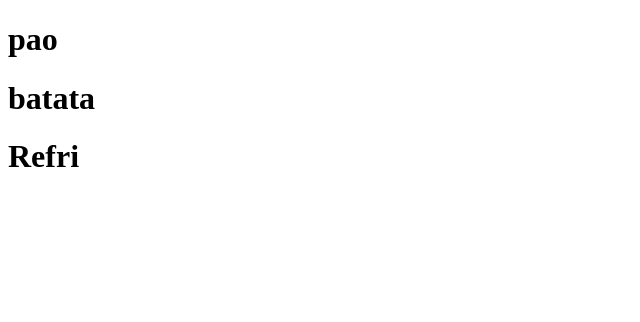
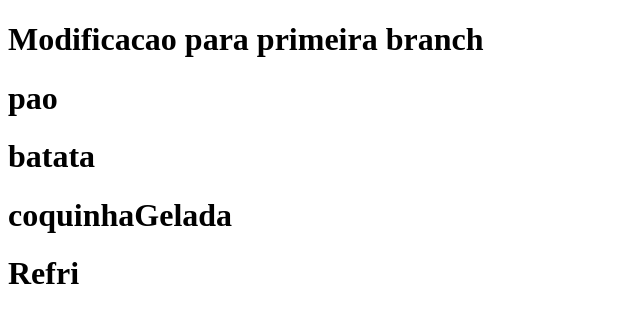
Before and after one commit to Zep213/aulaGithub, a plain HTML site: page index.html in a window 1280 px wide. Shown: the whole page, without its empty margins (0-640 px from the left). Drawn offline with Linux system fonts and the light colour scheme.

Commit message:
resolverndo conflito entre main e primeiraBranch

```diff
--- a/index.html
+++ b/index.html
@@ -7,8 +7,10 @@
     <title>Curso Git</title>
 </head>
 <body>
+    <h1>Modificacao para primeira branch</h1>
     <h1>pao</h1>
     <h1>batata</h1>
+    <h1>coquinhaGelada</h1>
     <h1>Refri</h1>
 </body>
 </html>
```
